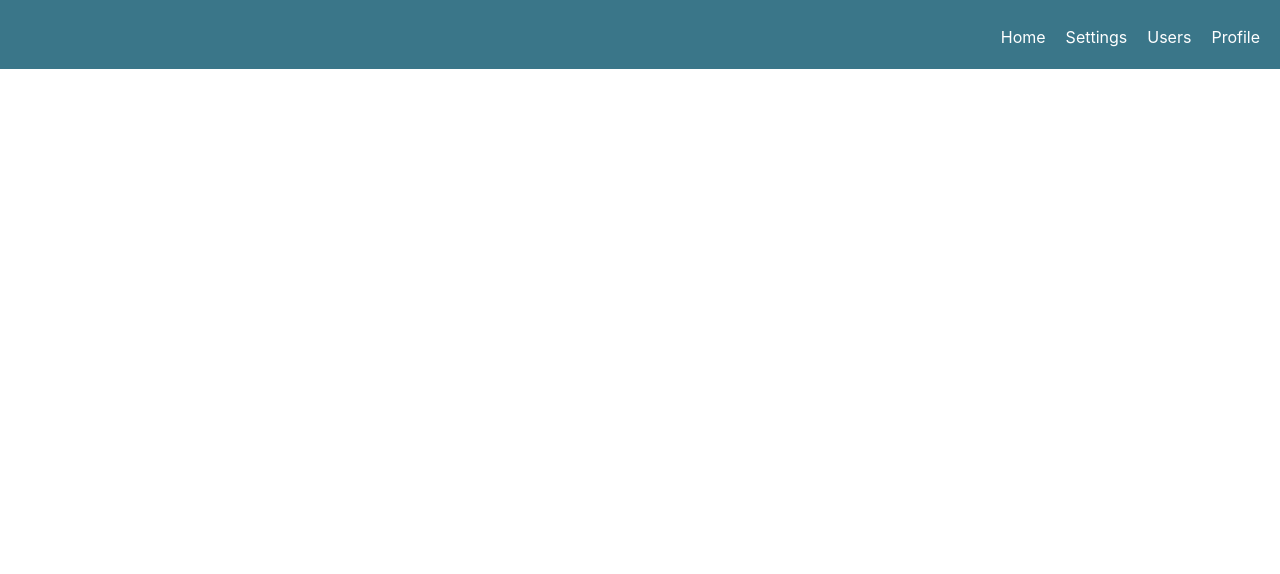
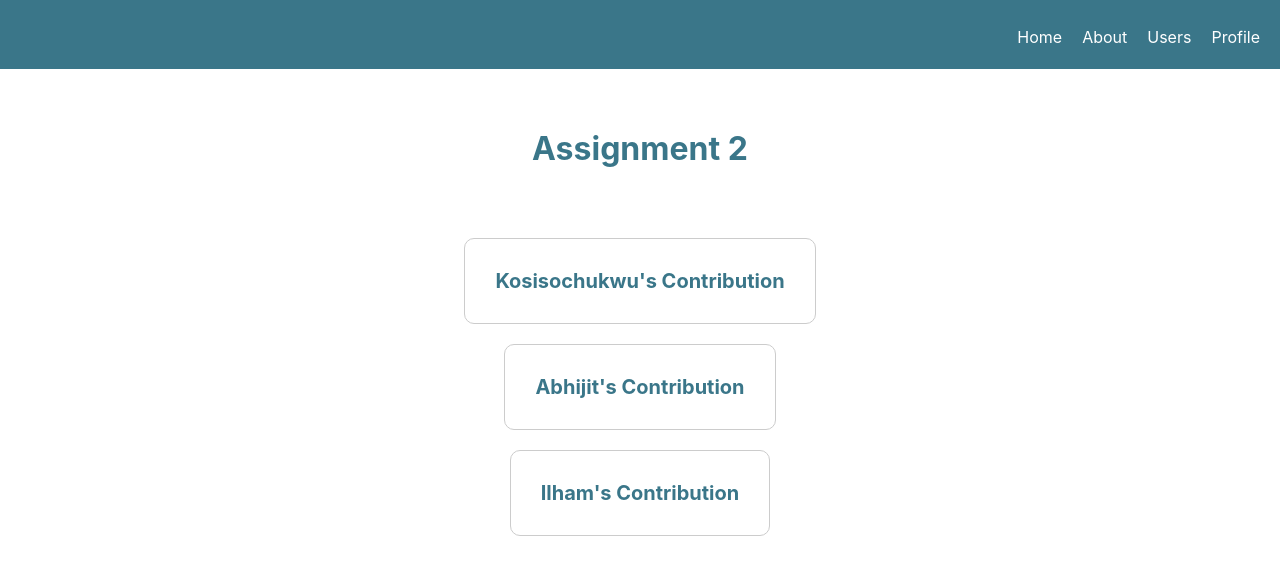
Before and after one commit to KosyAbone/React-Dashboard, a React (Create React App) app: page / in a window 1280 px wide. Shown: the top 574 px of the page. Built offline with nearby package versions, Linux system fonts and the light colour scheme.

Commit message:
fixed home page

```diff
--- a/src/App.js
+++ b/src/App.js
@@ -3,15 +3,14 @@ import React from 'react'
 import NavBar from './components/NavBar/navBar'
 import Home from './pages/Main/home';
 import Notifications from './pages/Main/notifications';
-import Settings from './pages/Main/settings';
+import About from './pages/Main/about';
+import Profile from './pages/Main/profile';
 import Map from './pages/SidePages/Map/map';
 import Dashboard from './pages/SidePages/Dashboard/dashboard';
 import Weather from './pages/SidePages/Weather/weather';
 import NewsFeed from './pages/SidePages/NewsFeed/newsfeed';
 import ToolsWidget from './pages/SidePages/ToolsWidget/toolsPage';
 import { BrowserRouter as Router, Routes, Route } from 'react-router-dom';
-import Profile from './pages/Main/profile';
-
 
 const App = () => {
   return (
@@ -19,7 +18,7 @@ const App = () => {
       <NavBar />
         <Routes>
           <Route path="/" element={<Home/>} />
-          <Route path="/settings" element={<Settings/>} />
+          <Route path="/about" element={<About/>} />
           <Route path="/notifications" element={<Notifications/>} />
           <Route path="/login" element={<Profile/>}>
             <Route path="/login/dashboard" element={<Dashboard/>} />
--- a/src/components/NavBar/navBar.css
+++ b/src/components/NavBar/navBar.css
@@ -4,7 +4,7 @@
     justify-content: flex-end;
     align-items: center;
     padding: 10px;
-    position: fixed;
+    position: relative;
     width: 100%;
     z-index: 1000;
   }
--- a/src/components/NavBar/navBar.js
+++ b/src/components/NavBar/navBar.js
@@ -6,7 +6,7 @@ const NavBar = () => {
   return (
     <nav className="navbar">
         <Link to="/" className="nav-item"><i className="fas fa-home"></i>Home</Link>
-        <Link to="/settings" className="nav-item"><i className="fas fa-cog"></i>Settings</Link>
+        <Link to="/about" className="nav-item"><i className="fas fa-cog"></i>About</Link>
         <Link to="/notifications" className="nav-item"><i className="fas fa-bell"></i>Users</Link>
         <Link to="/login" className="nav-item"><i className="fas fa-user"></i>Profile</Link>
     </nav>
--- /dev/null
+++ b/src/pages/Main/about.js
@@ -0,0 +1,12 @@
+import React from "react";
+
+const About = () => {
+    return (
+        <div>
+        <h1>About</h1>
+        <p>Welcome to the about page!</p>
+        </div>
+    );
+}
+
+export default About;
--- /dev/null
+++ b/src/pages/Main/home.css
@@ -0,0 +1,37 @@
+.home {
+    text-align: center;
+  }
+
+  .marquee-text h1 {
+    font-size: 32px;
+    background-color: white;
+    color: rgb(58, 118, 137);
+    padding: 20px;
+    margin-top: 40px;
+  }
+
+  .contributors {
+    display: flex;
+    flex-direction: column;
+    align-items: center;
+    justify-content: center;
+    height: 100%;
+    margin-top: 50px;
+    gap: 20px;
+  }
+
+  .contributor {
+    border: 1px solid #ccc;
+    border-radius: 10px;
+    padding: 30px;
+    cursor: pointer;
+  }
+
+  .contributor:hover {
+    border: 1px solid rgb(58, 118, 137);
+  }
+
+  h2 {
+    font-size: 20px;
+    color: rgb(58, 118, 137);
+  }
--- a/src/pages/Main/home.js
+++ b/src/pages/Main/home.js
@@ -1,12 +1,31 @@
-import React from "react";
+import React from 'react';
+import './home.css';
 
-const Home = () => {
-    return (
-        <div>
-        <h1>Home</h1>
-        <p>Welcome to the home page!</p>
+function Home() {
+  const navigateToAbout = () => {
+    window.location.href = '/about';
+  };
+
+  return (
+    <div className="home">
+      <div className="marquee-text">
+        <h1>Assignment 2</h1>
+      </div>
+      <main>
+        <div className="contributors">
+          <div className="contributor" onClick={navigateToAbout}>
+            <h2>Kosisochukwu's Contribution</h2>
+          </div>
+          <div className="contributor" onClick={navigateToAbout}>
+            <h2>Abhijit's Contribution</h2>
+          </div>
+          <div className="contributor" onClick={navigateToAbout}>
+            <h2>Ilham's Contribution</h2>
+          </div>
         </div>
-    );
+      </main>
+    </div>
+  );
 }
 
 export default Home;
--- a/src/pages/Main/settings.js
+++ /dev/null
@@ -1,12 +0,0 @@
-import React from "react";
-
-const Settings = () => {
-    return (
-        <div>
-        <h1>Settings</h1>
-        <p>Welcome to the settings page!</p>
-        </div>
-    );
-}
-
-export default Settings;
```
